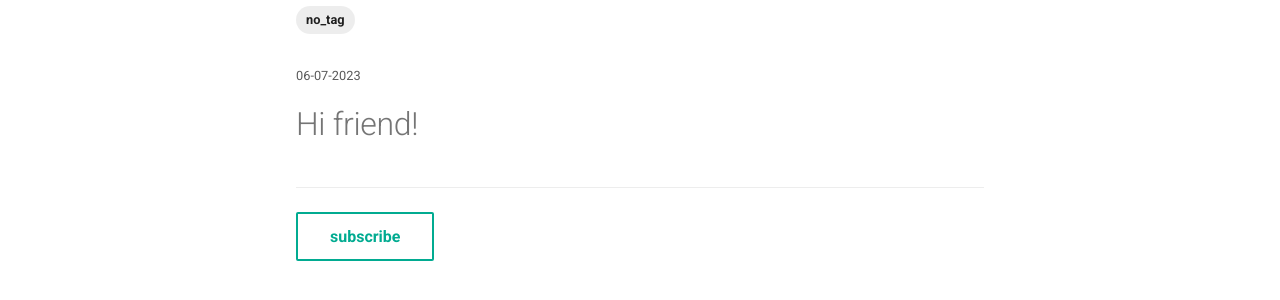
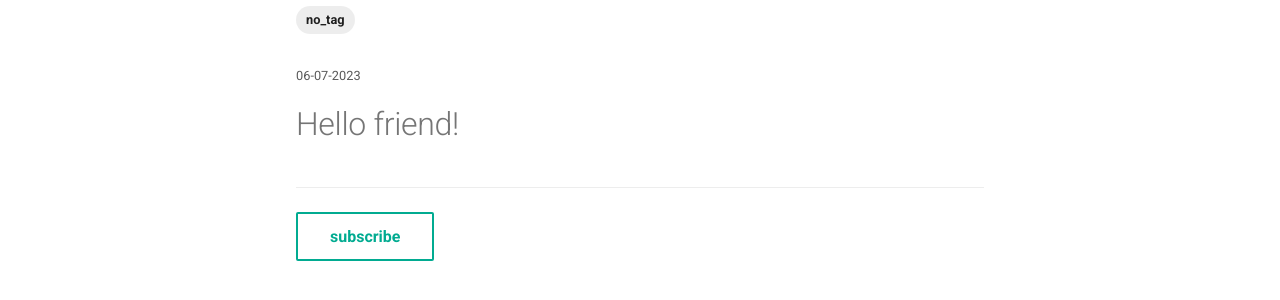
Before and after one commit to smaragdiludus/smaragdiludus.github.io, an MkDocs documentation site: the page built from docs/notes/Hello friend!.md, in a window 1280 px wide. Shown: the part 140-440 px from the top of the page. Built offline with MkDocs 1.6.1 and Material for MkDocs 9.7.7, drawn with Linux system fonts in a browser that asks for light colours.

Commit message:
06/07/23

```diff
--- a/docs/notes/Hi friend!.md
+++ b/docs/notes/Hello friend!.md
@@ -1,21 +1,21 @@
 ---
 ID: 202307061016
 date: 2023-07-06
-title: Hi friend!
+title: Hello friend!
 description: Meditation, Awareness, Consciuosness, Presence, I Ching, Hexagram, Synchronicity, Psychology, Carl Gustav Jung, Tao, Zen, Buddhism, Alchemy, Religion, Spirituality, Self, Ego, Shadow, Individuation Process, Koan, Notes, Obsidian, Zettelkasten.
 author: Smaragdi Ludus by Celebra Anser
 tags: [no_tag]
 hide:
 comments: true
 search:
-  exclude:
+   exclude:
 fromNoteID: []
 ---
 
 <small>06-07-2023</small>
-# Hi friend!
 
-
+# Hello friend!
 
 ---
+
 [subscribe](https://forms.gle/81QTtwV9HiRb8o3y6){ .md-button }
```
